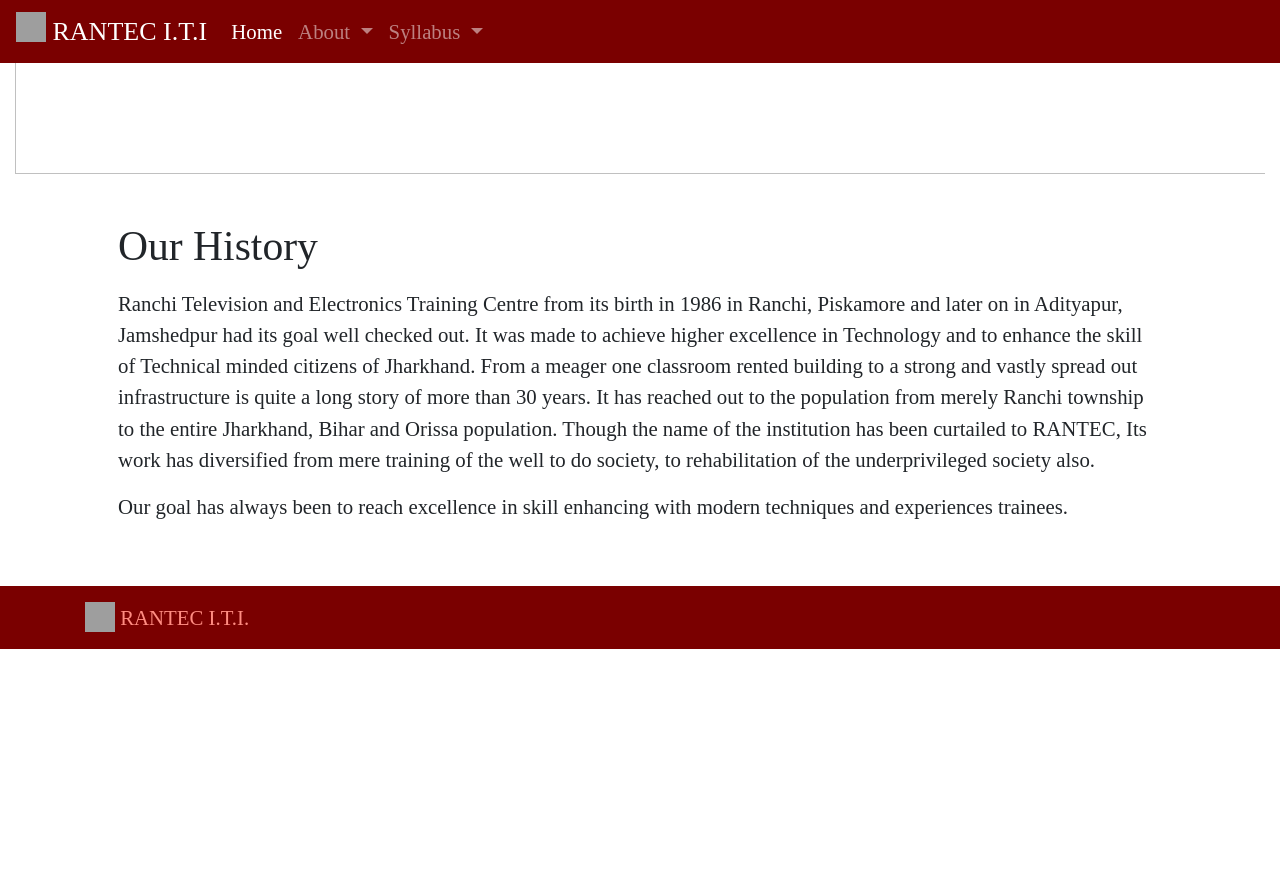
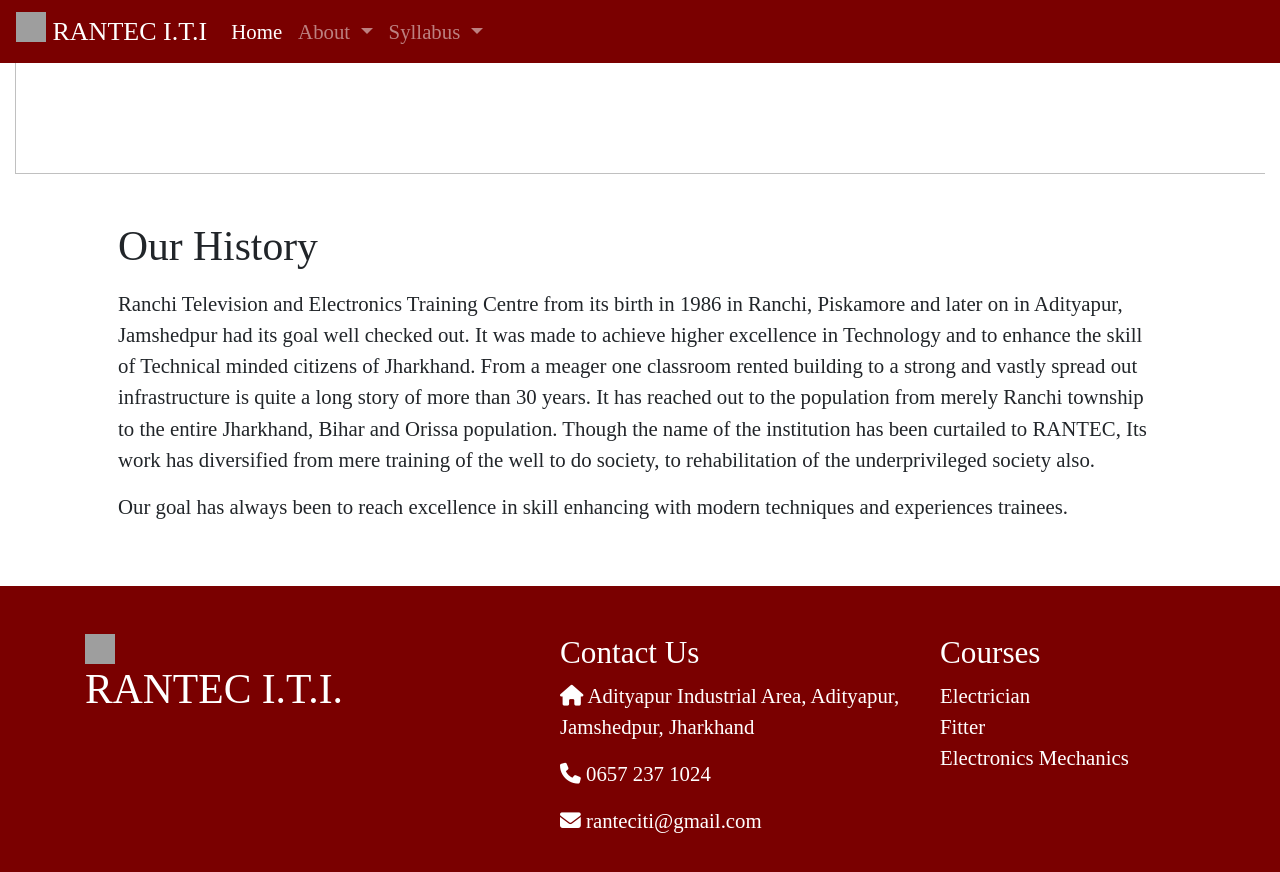
Before and after one commit to rantec-iti/rantec-iti.github.io, a Jekyll site: the page built from history.md, in a window 1280 px wide and 900 px high, scrolled down 186 px. Shown: the top 872 px of the window. Built offline with Jekyll 4.4.1, drawn with Linux system fonts in a browser that asks for light colours; nearby versions of some CDN libraries; before the commit the page ends 900 px from its top, so only the background shows below that; grey boxes are pictures that could not be loaded.

Commit message:
footer added

```diff
--- a/_includes/footer.html
+++ b/_includes/footer.html
@@ -1,9 +1,21 @@
-<footer class="footer mt-auto py-3 bg-primary">
+<footer class="footer mt-auto p-5 bg-primary">
     <div class="container text-light">
       <div class="row">
-        <div class="col-md-3">
+        <div class="col-md-5">
           <img src="https://upload.wikimedia.org/wikipedia/commons/f/fb/RANTEC-LOGO.jpg" width="30" height="30" class="d-inline-block align-top" alt="" loading="lazy">
-          RANTEC I.T.I.
+          <h2 class="text-white">RANTEC I.T.I.</h2>
+        </div>
+        <div class="col-md-4 text-white">
+          <h4>Contact Us</h4>
+          <p><i class="fas fa-home"></i> Adityapur Industrial Area, Adityapur, Jamshedpur, Jharkhand</p>
+          <p><a href="tel:06572371024" class="text-white"><i class="fas fa-phone"></i> 0657 237 1024</a></p>
+          <p><a href="mailto:ranteciti@gmail.com" class="text-white"><i class="fas fa-envelope"></i> ranteciti@gmail.com</a></p>
+        </div>
+        <div class="col-md-3 text-white">
+          <h4>Courses</h4>
+          <a class="text-white" href="{{site.baseurl}}/syllabus/electrician">Electrician</a><br/>
+          <a class="text-white" href="{{site.baseurl}}/syllabus/fitter">Fitter</a><br/>
+          <a class="text-white" href="{{site.baseurl}}/syllabus/electronics-mechanics">Electronics Mechanics</a><br/>
         </div>
       </div>
     </div>
--- a/_layouts/default.html
+++ b/_layouts/default.html
@@ -3,7 +3,7 @@
 <head>
     <meta charset="UTF-8">
     <meta name="viewport" content="width=device-width, initial-scale=1.0">
-    <title>{{page.title}}</title>
+    <title>RANTEC I.T.I.</title>
     <link rel="stylesheet" href="{{site.baseurl}}/css/main.css">
     <link rel="stylesheet" href="{{site.baseurl}}/css/{{page.layout}}.css">
 </head>
```
